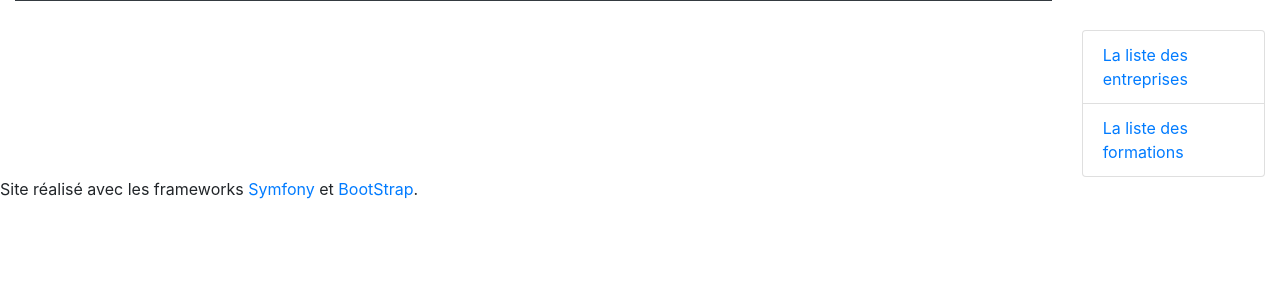
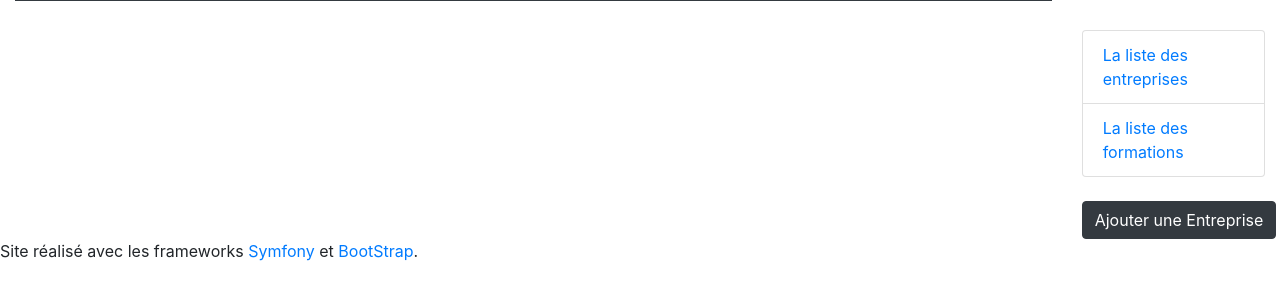
Before and after one commit to MrPattattor/ProStage, a Symfony app: template templates/pro_stage/entreprises.html.twig in a window 1280 px wide. Shown: the part 341-641 px from the top of the page. Run offline with Twig, Linux system fonts and the light colour scheme; the template is opened without the code that fills it: most values are stand-ins (such as "Sample title", 1, 10 or a date in 2020); some libraries are stand-ins or nearby versions.

Commit message:
Modification des vues pour y ajouter un lien vers la vue du formulaire d'ajout d'une Entreprise

```diff
--- a/src/Controller/ProStageController.php
+++ b/src/Controller/ProStageController.php
@@ -69,7 +69,7 @@ class ProStageController extends AbstractController
         $stage = $repositoryStage->getStage($id);
 
         //Envoyer le stage récupéré à la vue chargée de les afficher
-        return $this->render('pro_stage/stages.html.twig', ['stage' => $stage]);
+        return $this->render('pro_stage/stage.html.twig', ['stage' => $stage]);
     }
 
     public function indexStagesParNomEntreprise(StageRepository $repositoryStage, $nomEntreprise)
--- a/templates/pro_stage/entreprises.html.twig
+++ b/templates/pro_stage/entreprises.html.twig
@@ -37,6 +37,9 @@
                         </a>
                         <a href="{{path('pro_stage_formations')}}" class="list-group-item">La liste des formations</a>
                     </div>
+                    </br><center>
+                    <input type="button" class="btn btn-dark" value ="Ajouter une Entreprise" onclick="self.location.href='{{path('pro_stage_ajout_entreprise')}}'">
+                    </center>
                 </div>
             </div>
         </div>
--- a/templates/pro_stage/formations.html.twig
+++ b/templates/pro_stage/formations.html.twig
@@ -43,6 +43,9 @@
         </a>
         <a href="{{path('pro_stage_formations')}}" class="list-group-item">La liste des formations</a>
       </div>
+      </br><center>
+      <input type="button" class="btn btn-dark" value ="Ajouter une Entreprise" onclick="self.location.href='{{path('pro_stage_ajout_entreprise')}}'">
+      </center>
     </div>
   </div>
 </div>
--- a/templates/pro_stage/index.html.twig
+++ b/templates/pro_stage/index.html.twig
@@ -48,6 +48,9 @@
                         </a>
                         <a href="{{path('pro_stage_formations')}}" class="list-group-item">La liste des formations</a>
                     </div>
+                    </br><center>
+                    <input type="button" class="btn btn-dark" value ="Ajouter une Entreprise" onclick="self.location.href='{{path('pro_stage_ajout_entreprise')}}'">
+                    </center>
                 </div>
             </div>
         </div>
```
Also changed, not shown: templates/pro_stage/stage.html.twig (renamed from templates/pro_stage/stages.html.twig, +6 -1 lines).
